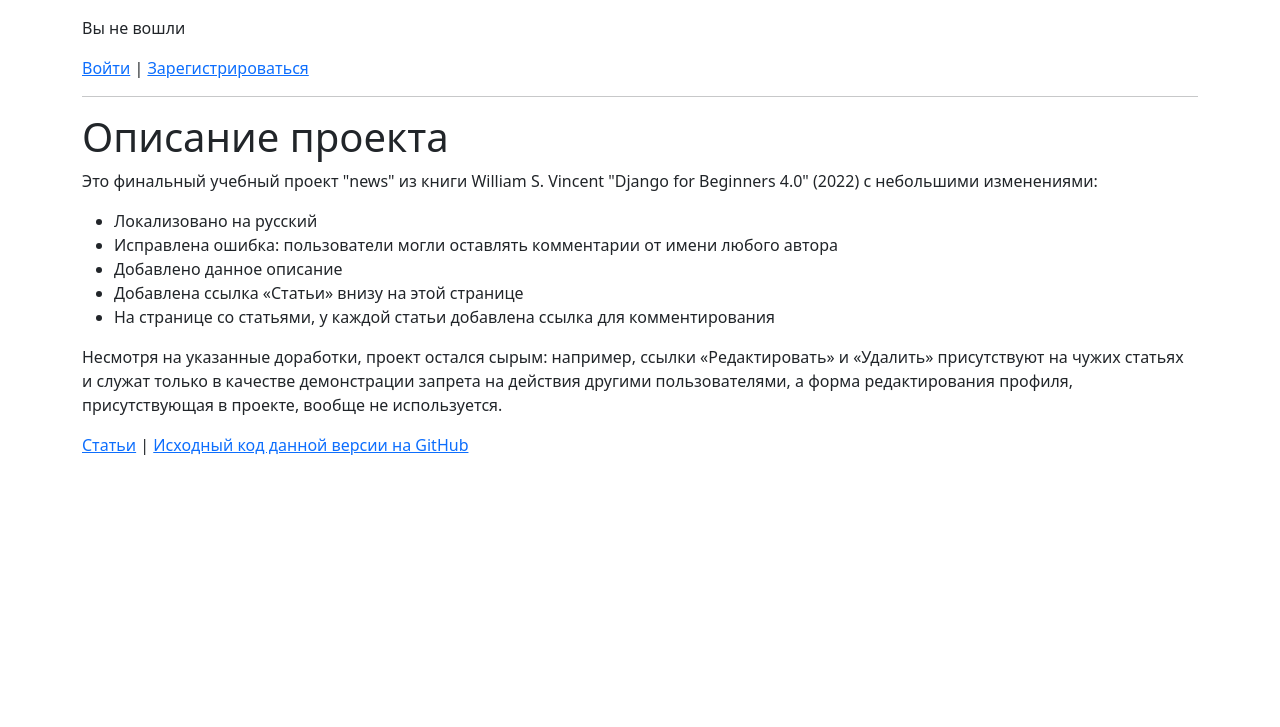
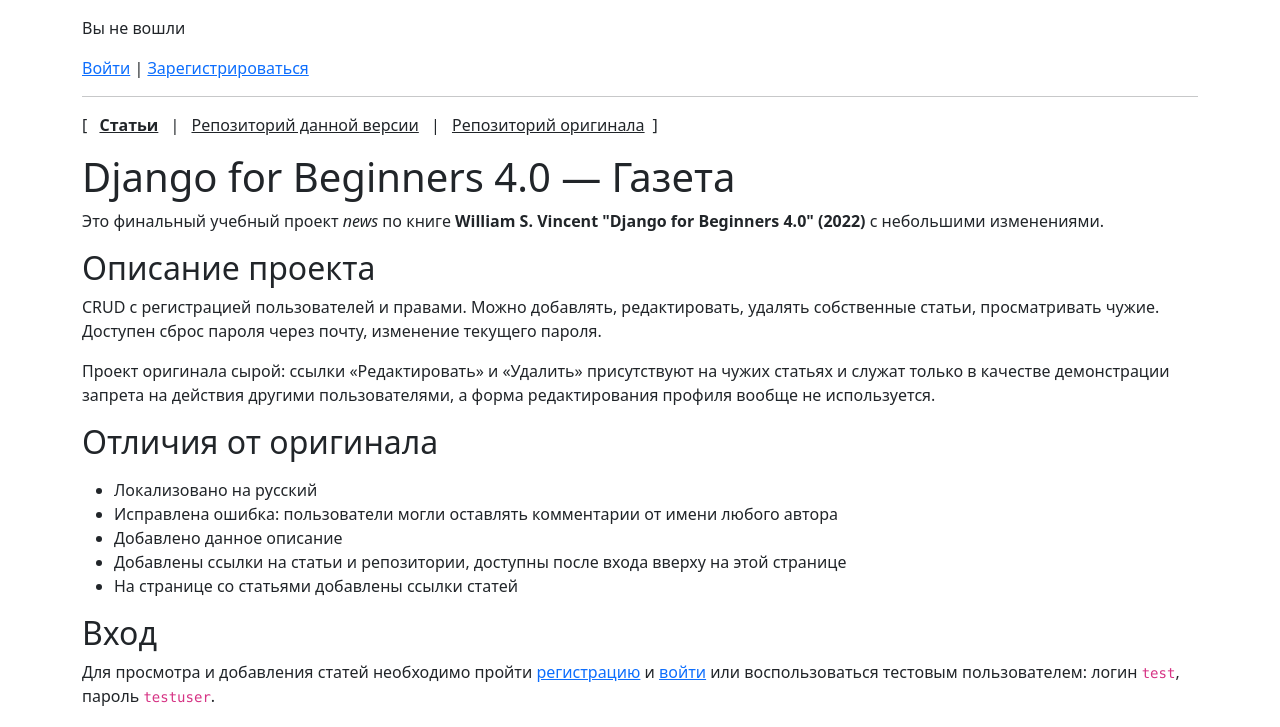
Before and after one commit to Rykov7/news, a Django app: page / in a window 1280 px wide. Shown: the part 73-800 px from the top of the page. Run offline with Django 4.2, Linux system fonts and the light colour scheme; parts of the project's set-up code (start-up, migrations or seed data) failed here and were passed over.

Commit message:
add home project description, fix staticfiles config

```diff
--- a/django_project/settings.py
+++ b/django_project/settings.py
@@ -28,7 +28,7 @@ SECRET_KEY = env.str("SECRET_KEY")
 # SECURITY WARNING: don't run with debug turned on in production!
 DEBUG = env.bool("DEBUG", default=False)
 
-ALLOWED_HOSTS = ['localhost', '127.0.0.1', '.rykov7.ru']
+ALLOWED_HOSTS = ['localhost', '127.0.0.1', 'news.rykov7.ru']
 
 # Application definition
 
@@ -124,7 +124,7 @@ USE_TZ = True
 # Static files (CSS, JavaScript, Images)
 # https://docs.djangoproject.com/en/4.1/howto/static-files/
 
-STATIC_URL = "static/"
+STATIC_URL = "staticfiles/"
 STATICFILES_DIRS = [BASE_DIR / "static"]
 STATIC_ROOT = BASE_DIR / "staticfiles"
 STATICFILES_STORAGE = "whitenoise.storage.CompressedManifestStaticFilesStorage"
--- a/templates/home.html
+++ b/templates/home.html
@@ -4,8 +4,9 @@
 
 {% block content %}
 {% if user.is_authenticated %}
-Привет, {{ user.username }}! Твой возраст: {{ user.age }}.
-<p><a href="{% url 'logout' %}">Выйти</a></p>
+Привет, {{ user.username }}! Твой возраст: {{ user.age }}. [<a class="px-2 link-dark" href="{% url 'logout' %}">выйти</a>]
+
+
 {% else %}
 <p>Вы не вошли</p>
 <a href="{% url 'login' %}">Войти</a> |
@@ -13,23 +14,50 @@
 {% endif %}
 
 <hr>
-<h1>Описание проекта</h1>
+<p>[ <a href="{% url 'article_list' %}" class="px-2 link-dark"><strong>Статьи</strong></a> |
+    <a href="https://github.com/Rykov7/news" class="px-2 link-dark">Репозиторий данной версии</a> |
+    <a href="https://github.com/wsvincent/djangoforbeginners/tree/master/ch16-deployment" class="px-2 link-dark">Репозиторий оригинала</a>]
+</p>
+
+
+<h1>Django for Beginners 4.0 — Газета</h1>
+
 <p>
-Это финальный учебный проект "news" из книги  William S. Vincent "Django for Beginners 4.0" (2022) с
-небольшими изменениями:</p>
+Это финальный учебный проект <em>news</em> по книге <strong>William S. Vincent "Django for Beginners 4.0" (2022)</strong> с
+небольшими изменениями.</p>
+
+    <h2>Описание проекта</h2>
+
+<p>
+    CRUD с регистрацией пользователей и правами. Можно добавлять, редактировать,
+    удалять собственные статьи, просматривать чужие. Доступен сброс пароля через почту, изменение текущего пароля.
+
+<p>
+Проект оригинала сырой: ссылки «Редактировать» и «Удалить» присутствуют
+    на чужих статьях и служат только в качестве демонстрации запрета на действия другими пользователями,
+    а форма редактирования профиля вообще не используется.
+</p>
+
+<h2>Отличия от оригинала</h2>
+<p>
 <ul>
     <li>Локализовано на русский</li>
     <li>Исправлена ошибка: пользователи могли оставлять комментарии от имени любого автора</li>
     <li>Добавлено данное описание</li>
-    <li>Добавлена ссылка «Статьи» внизу на этой странице</li>
-    <li>На странице со статьями, у каждой статьи добавлена ссылка для комментирования</li>
+    <li>Добавлены ссылки на статьи и репозитории, доступны после входа вверху на этой странице</li>
+    <li>На странице со статьями добавлены ссылки статей</li>
 </ul>
+</p>
+
+
+
+
+</p>
+
+<h2>Вход</h2>
 <p>
-Несмотря на указанные доработки, проект остался сырым: например, ссылки «Редактировать» и «Удалить» присутствуют
-    на чужих статьях и служат только в качестве демонстрации запрета на действия другими пользователями,
-    а форма редактирования профиля, присутствующая в проекте, вообще не используется.
+    Для просмотра и добавления статей необходимо пройти <a href="{% url 'signup' %}">регистрацию</a> и <a href="{% url 'login' %}">войти</a>
+    или воспользоваться тестовым пользователем: логин <code>test</code>, пароль <code>testuser</code>.
 </p>
-<p><a href="{% url 'article_list' %}">Статьи</a> |
-    <a href="https://github.com/Rykov7/news">Исходный код данной версии на GitHub</a>
-</p>
+
 {% endblock content %}
```
Also changed, not shown: accounts/forms.py (+16 -4 lines).
